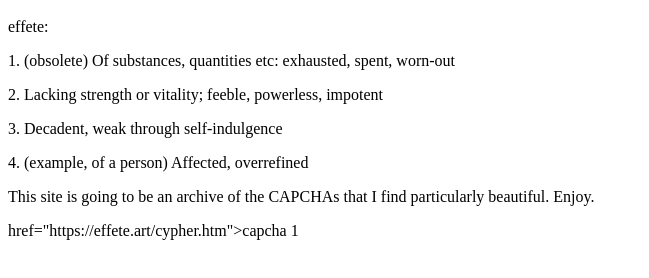
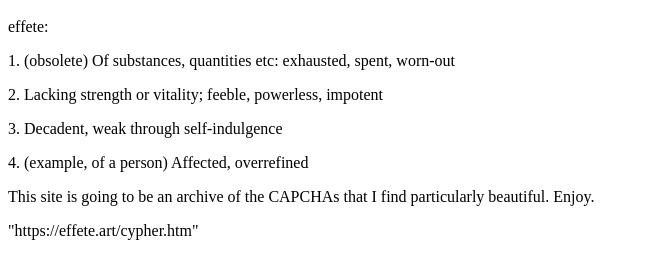
Before and after one commit to effeteart/effeteart.github.io, a plain HTML site: page index.html in a window 1280 px wide. Shown: the part 48-326 px from the top of the page, without its empty margins (0-649 px from the left). Drawn offline with Linux system fonts and the light colour scheme.

Commit message:
Update index.html

```diff
--- a/index.html
+++ b/index.html
@@ -7,5 +7,5 @@
 <p> 4. (example, of a person) Affected, overrefined </p>
 This site is going to be an archive of the CAPCHAs that I find particularly beautiful.
 Enjoy.
-<p> <a> href="https://effete.art/cypher.htm">capcha 1 </a> </p>
+<p> "https://effete.art/cypher.htm"</p>
   </body>
```
